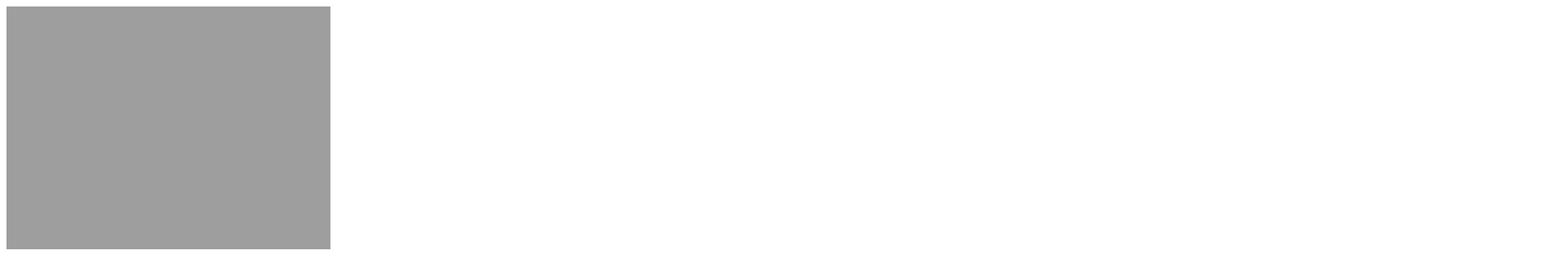
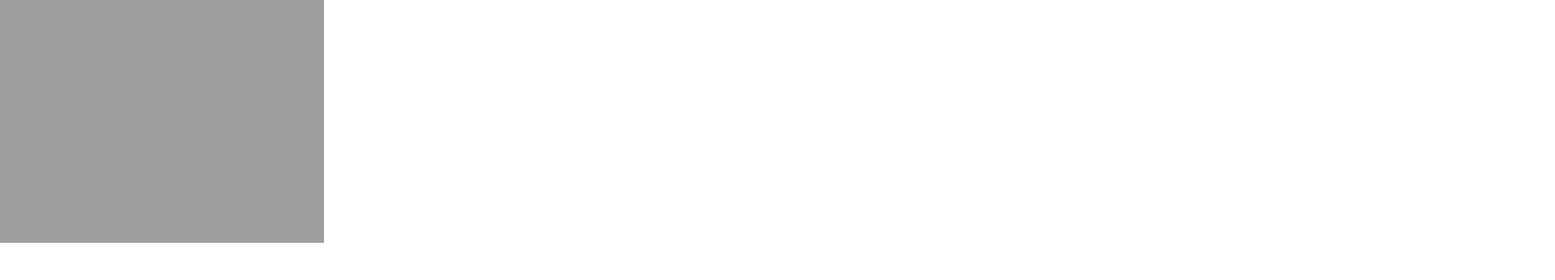
Before and after one commit to iiJoshJenkins/last-oasis-interactive-map, a plain HTML site: page index.html in a window 1280 px wide. Shown: the whole page at 81% size, 1920 px wide, since content can reach past the window. Drawn offline with Linux system fonts and the light colour scheme.

Commit message:
added styles for fullscreen

```diff
--- /dev/null
+++ b/css/style.css
@@ -0,0 +1,14 @@
+* {
+  margin: 0;
+  padding: 0;
+}
+
+html,
+body {
+  width: 100%;
+  height: 100%;
+}
+
+#map {
+  display: block;
+}
--- a/index.html
+++ b/index.html
@@ -3,10 +3,11 @@
   <head>
     <meta charset="UTF-8" />
     <meta name="viewport" content="width=device-width, initial-scale=1.0" />
+    <link rel="stylesheet" type="text/css" href="./css/style.css" />
     <title>Last Oasis Interactive Map</title>
   </head>
   <body>
-    <canvas id="map" width="1920" height="1080"></canvas>
+    <canvas id="map" width="0" height="0"></canvas>
     <script src="./js/interactiveMap.js"></script>
   </body>
 </html>
--- a/js/interactiveMap.js
+++ b/js/interactiveMap.js
@@ -1,8 +1,13 @@
 window.onload = () => {
   var canvas = document.getElementById("map");
   var context = canvas.getContext("2d");
+
+  canvas.height = window.innerHeight;
+  canvas.width = window.innerWidth;
+
   var imageObj = new Image();
   imageObj.src = "./images/interactiveMap.png";
+
   imageObj.onload = function () {
     context.drawImage(imageObj, 0, 0);
   };
```
